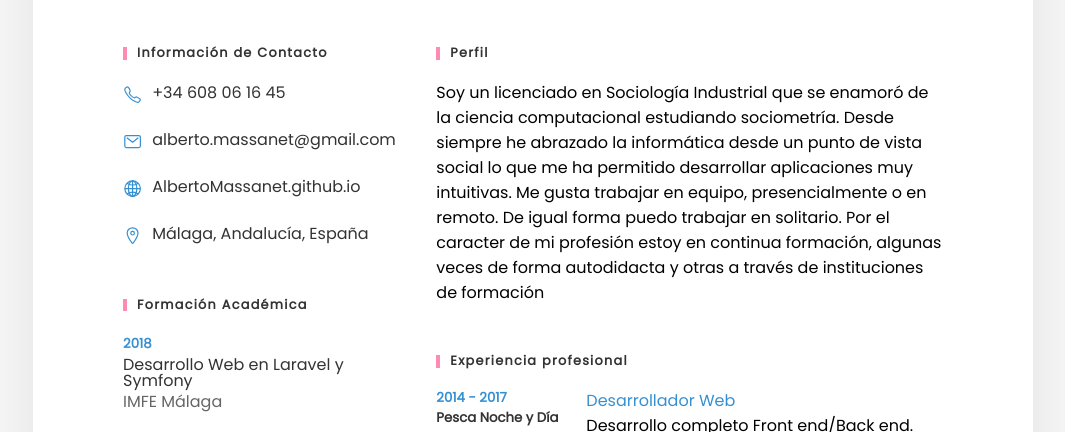
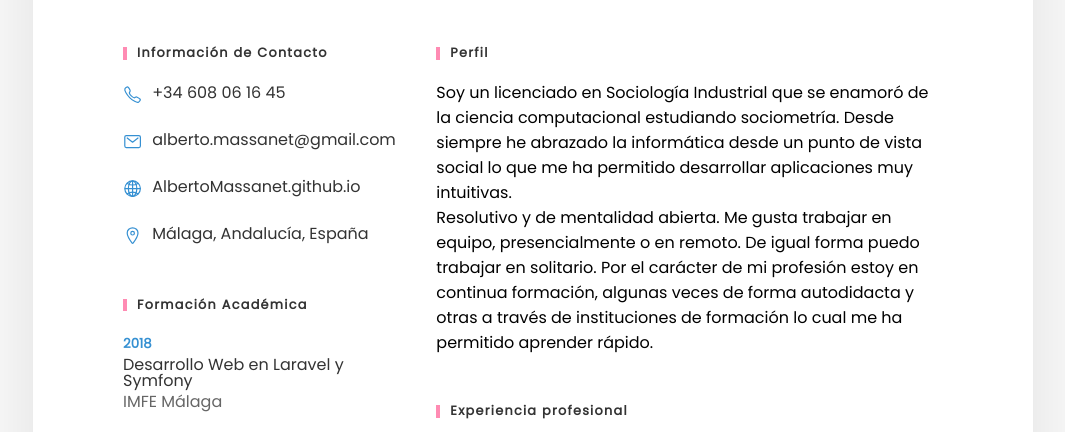
Before and after one commit to AlbertoMassanet/AlbertoMassanet.github.io, a plain HTML site: page index.html in a window 1280 px wide. Shown: the part 308-740 px from the top of the page, without its empty margins (107-1172 px from the left). Drawn offline with nearby package versions, Linux system fonts and the light colour scheme.

Commit message:
Update index.html

```diff
--- a/index.html
+++ b/index.html
@@ -401,8 +401,9 @@
       <div class="rightSide">
         <div class="about">
           <h3>Perfil</h3>
-          <p>Soy un licenciado en Sociología Industrial que se enamoró de la ciencia computacional estudiando sociometría. Desde siempre he abrazado la informática desde un punto de vista social lo que me ha permitido desarrollar aplicaciones muy intuitivas. Me gusta trabajar en equipo, presencialmente o en remoto. De igual forma puedo trabajar en solitario. Por el caracter de mi profesión estoy en continua formación, algunas veces de forma autodidacta y otras a través de instituciones de formación</p>
-
+                   <p>Soy un licenciado en Sociología Industrial que se enamoró de la ciencia computacional estudiando sociometría. Desde siempre he abrazado la informática desde un punto de vista social lo que me ha permitido desarrollar aplicaciones muy intuitivas.</p>
+            <p>Resolutivo y de mentalidad abierta. Me gusta trabajar en equipo, presencialmente o en remoto. De igual forma puedo trabajar en solitario. Por el carácter de mi profesión estoy en continua formación, algunas veces de forma autodidacta y otras a través de instituciones de formación lo cual me ha permitido aprender rápido.
+            </p>
         </div>
         <div class="about">
           <h3>Experiencia profesional</h3>
```
